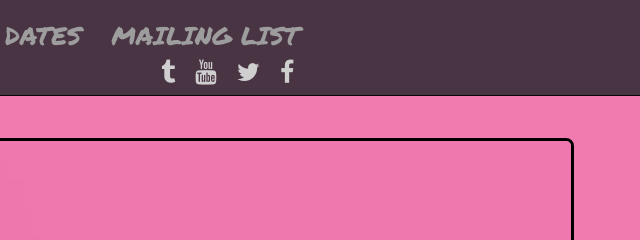
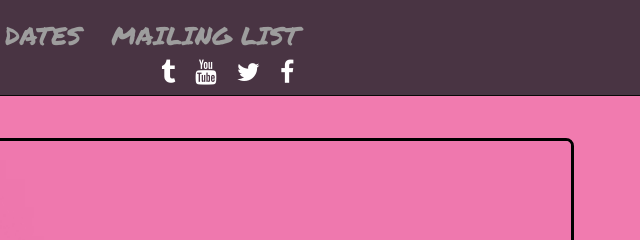
Before and after one commit to PinsWebsite/PINSassets, a plain HTML site: page PINSwebsite_17/pinswebsite.html in a window 1280 px wide. Shown: the top 240 px of the page, 576-1216 px from the left. Drawn offline with nearby package versions, Linux system fonts and the light colour scheme; a script that the page names is missing; files whose address does not match are found by name.

Commit message:
added hovering to socials - need to change color to same as rest navbar

```diff
--- a/PINSwebsite_17/pinswebsite.css
+++ b/PINSwebsite_17/pinswebsite.css
@@ -25,17 +25,27 @@ body {
     top: -40px;
 }
 
-.socials a {
+
+
+div.socials a {
   float: right;
   text-decoration: none;
   padding: 0px 20px 0px 0px;
   position: relative;
+    transition: top 0.2s ease-in-out;
+}
 
+div.socials a:link {
+  color: #fff;
+}
 
-  }
+div.socials a:hover {
+  color: #fff;
+}
 
-
-
+div.socials a:visited {
+  color: #fff;
+}
 
 .jumbotron {
 background: rgb(241, 123, 175);
```
